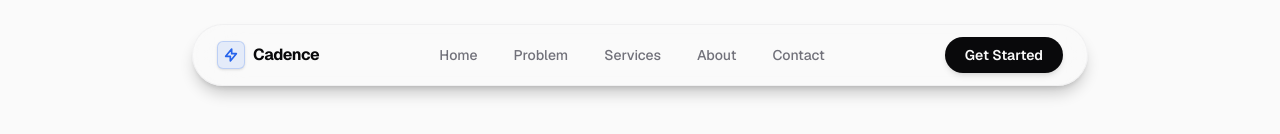
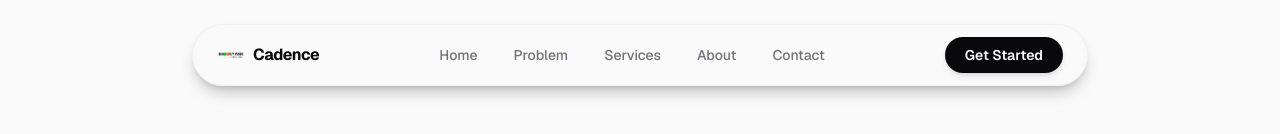
Before and after one commit to Hardik7843/shoonyank-landing-page, a Next.js app: page / in a window 1280 px wide. Shown: the top 134 px of the page. Built offline with nearby package versions, Linux system fonts and the light colour scheme.

Commit message:
feat: implement landing page layout with header, footer, and brand asset integration

```diff
--- a/src/app/page.tsx
+++ b/src/app/page.tsx
@@ -4,7 +4,7 @@ import { Problem } from "../components/Problem";
 import { WhatWeDo } from "../components/WhatWeDo";
 import { AboutUs } from "../components/AboutUs";
 import { Contact } from "../components/Contact";
-// import { Footer } from "../components/Footer";
+import { Footer } from "../components/Footer";
 
 export default function Home() {
   return (
@@ -17,7 +17,7 @@ export default function Home() {
         <AboutUs />
         <Contact />
       </main>
-      {/* <Footer /> */}
+      <Footer />
     </div>
   );
 }
--- a/src/components/Footer.tsx
+++ b/src/components/Footer.tsx
@@ -1,4 +1,5 @@
 import Link from "next/link";
+import Image from "next/image";
 import { footerContent } from "../content";
 
 export function Footer() {
@@ -6,27 +7,19 @@ export function Footer() {
     <footer className="bg-background pt-16 md:pt-24 pb-8 md:pb-12 border-t border-border/40">
       <div className="container mx-auto px-6 md:px-8 max-w-6xl">
         <div className="flex flex-col md:flex-row justify-between gap-12 md:gap-16">
-
           <div className="flex flex-col justify-between max-w-[280px]">
             <div>
               <div className="mb-6 flex items-center gap-3">
-                <span className="flex h-8 w-8 items-center justify-center rounded-md bg-primary/10 text-primary border border-primary/20 shadow-sm">
-                  <svg
-                    className="h-4 w-4"
-                    fill="none"
-                    viewBox="0 0 24 24"
-                    stroke="currentColor"
-                  >
-                    <path
-                      strokeLinecap="round"
-                      strokeLinejoin="round"
-                      strokeWidth={2.5}
-                      d="M13 10V3L4 14h7v7l9-11h-7z"
-                    />
-                  </svg>
-                </span>
+                <div className="relative flex h-8 w-8 items-center justify-center overflow-hidden rounded-sm">
+                  <Image
+                    src="/logoCropped.png"
+                    alt="Cadence Logo"
+                    fill
+                    className="object-contain"
+                  />
+                </div>
                 <span className="font-semibold text-xl text-foreground tracking-tight">
-                  Cadence
+                  Shoonyank Labs
                 </span>
               </div>
               <p className="text-[15px] leading-relaxed text-muted">
@@ -40,7 +33,9 @@ export function Footer() {
               <span className="flex h-5 w-5 items-center justify-center rounded-full bg-border text-[9px] font-bold text-foreground">
                 CN
               </span>
-              <span className="font-medium text-foreground">Company Name</span>
+              <span className="font-medium text-foreground">
+                Shoonyank Pvt Ltd
+              </span>
             </div>
           </div>
 
@@ -89,7 +84,6 @@ export function Footer() {
             </span>
             <span className="font-medium text-foreground">Company Name</span>
           </div>
-
         </div>
       </div>
     </footer>
--- a/src/components/Header.tsx
+++ b/src/components/Header.tsx
@@ -1,6 +1,7 @@
 "use client";
 
 import { useState } from "react";
+import Image from "next/image";
 import Link from "next/link";
 import { navigation } from "../content";
 
@@ -12,11 +13,14 @@ export function Header() {
       <div className="pointer-events-auto flex w-full max-w-4xl items-center justify-between rounded-full border border-border/40 bg-background/70 px-6 py-3 backdrop-blur-xl shadow-lg shadow-black/20">
         <div className="flex items-center">
           <Link href="/" onClick={() => setIsMobileMenuOpen(false)} className="flex items-center gap-2 group">
-            <span className="flex h-7 w-7 items-center justify-center rounded-md bg-primary/10 text-primary border border-primary/20 shadow-sm transition-transform group-hover:scale-105">
-              <svg className="h-4 w-4" fill="none" viewBox="0 0 24 24" stroke="currentColor">
-                <path strokeLinecap="round" strokeLinejoin="round" strokeWidth={2.5} d="M13 10V3L4 14h7v7l9-11h-7z" />
-              </svg>
-            </span>
+            <div className="relative flex h-7 w-7 items-center justify-center overflow-hidden rounded-sm transition-transform group-hover:scale-105">
+              <Image
+                src="/logoCropped.png"
+                alt="Cadence Logo"
+                fill
+                className="object-contain"
+              />
+            </div>
             <span className="inline-block font-bold tracking-tight text-foreground">Cadence</span>
           </Link>
         </div>
```
Also changed, not shown: public/logo.png (added), public/logoCropped.png (added).
